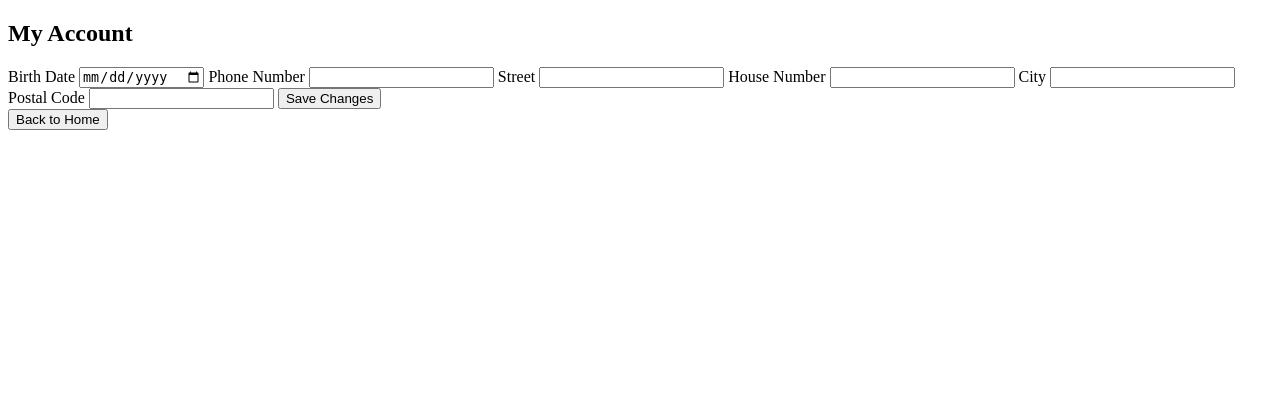
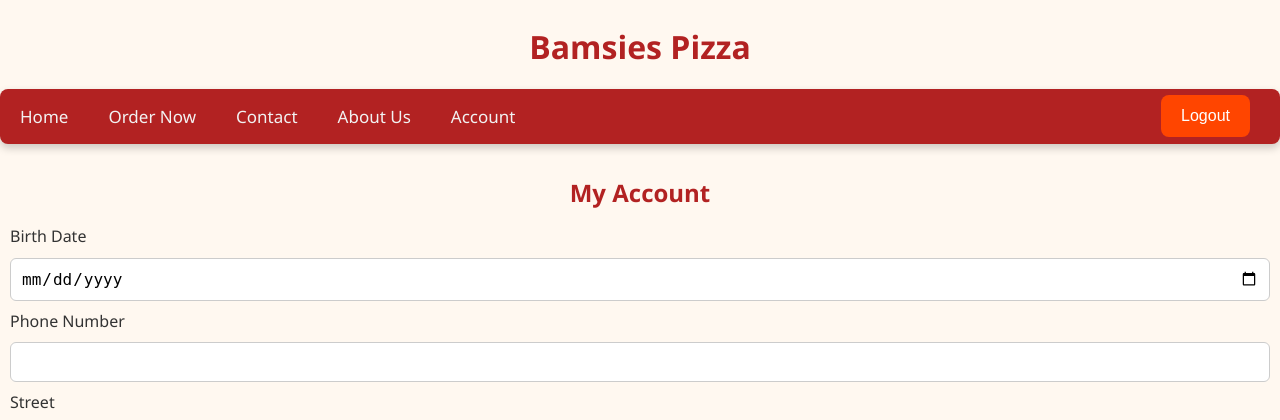
Before and after one commit to LuckyDog-Studios/pizza_db_project, a Flask app: page /account in a window 1280 px wide. Shown: the top 420 px of the page. Before the commit the page ends 130 px from the top, so only its background shows below. Run offline with Flask 3, Linux system fonts and the light colour scheme; the visitor is signed in with stand-in values (Sample User, id 1); parts of the project's set-up code (start-up, migrations or seed data) failed here and were passed over.

Commit message:
just pretty and don't want to lose it

```diff
--- a/static/style.css
+++ b/static/style.css
@@ -305,3 +305,68 @@ input, select {
     cursor: pointer;
     transition: all 0.3s ease;
 }
+
+/* Account page wrapper */
+.account-container {
+    max-width: 600px;
+    margin: 40px auto;
+    padding: 20px;
+}
+
+/* Card for the form */
+.account-box {
+    background: #fff;
+    border-radius: 12px;
+    box-shadow: 0 6px 12px rgba(0,0,0,0.1);
+    padding: 30px;
+    animation: fadeIn 0.4s ease;
+}
+
+/* Form groups */
+.form-group {
+    margin-bottom: 15px;
+}
+
+.form-group label {
+    display: block;
+    font-weight: bold;
+    margin-bottom: 6px;
+    color: #b22222;
+}
+
+.form-group input {
+    width: 100%;
+    padding: 10px;
+    border-radius: 6px;
+    border: 1px solid #ddd;
+    font-size: 1rem;
+}
+
+/* Button tweaks */
+.btn.secondary {
+    background: #555;
+}
+.btn.secondary:hover {
+    background: #333;
+}
+
+.topnav {
+    background-color: #b22222;   /* pizza red */
+    overflow: hidden;
+    border-radius: 8px;
+    box-shadow: 0 4px 8px rgba(0,0,0,0.2);
+    display: flex;               /* enable flexbox */
+    align-items: center;
+    justify-content: space-between; /* push items apart */
+    padding-right: 10px;
+}
+
+/* Links on the left */
+.topnav a {
+    float: none; /* reset old float */
+}
+
+/* Container for logout button on the right */
+.logout-container {
+    margin-left: auto; /* pushes it all the way right */
+}
--- a/templates/account.html
+++ b/templates/account.html
@@ -1,10 +1,6 @@
-<!DOCTYPE html>
-<html lang="en">
-<head>
-    <meta charset="UTF-8">
-    <title>My Account</title>
-</head>
-<body>
+{% extends "base.html" %}
+
+{% block content %}
     <h2>My Account</h2>
 
     {% with messages = get_flashed_messages(with_categories=true) %}
@@ -43,5 +39,4 @@
     <a href="{{ url_for('home.home') }}">
         <button type="button">Back to Home</button>
     </a>
-</body>
-</html>
+{% endblock %}
--- a/templates/base.html
+++ b/templates/base.html
@@ -16,8 +16,10 @@
 
             {% if session.get("customer_id") %}
                 <!--  Show when logged in -->
-                <a href="{{ url_for('auth.account') }}"><button>Account</button></a>
-                <a href="{{ url_for('auth.logout') }}"><button>Logout</button></a>
+                <a href="{{ url_for('auth.account') }}" class="{% if active_page == 'account' %}active{% endif %}">Account</a>
+                <div class="logout-container">
+                     <a href="{{ url_for('auth.logout') }}"><button>Logout</button></a>
+                </div>
             {% else %}
 
                 <!-- Show when logged out -->
```
